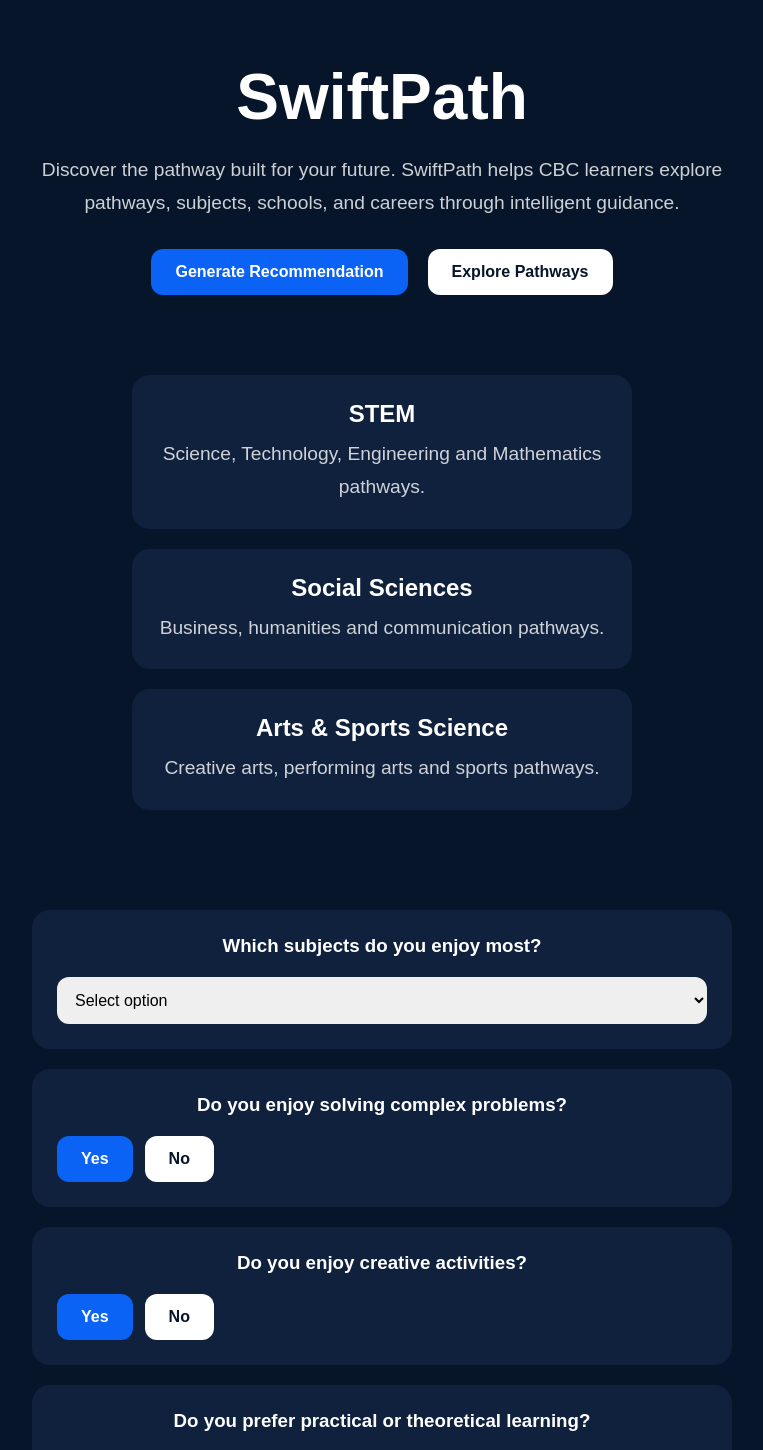
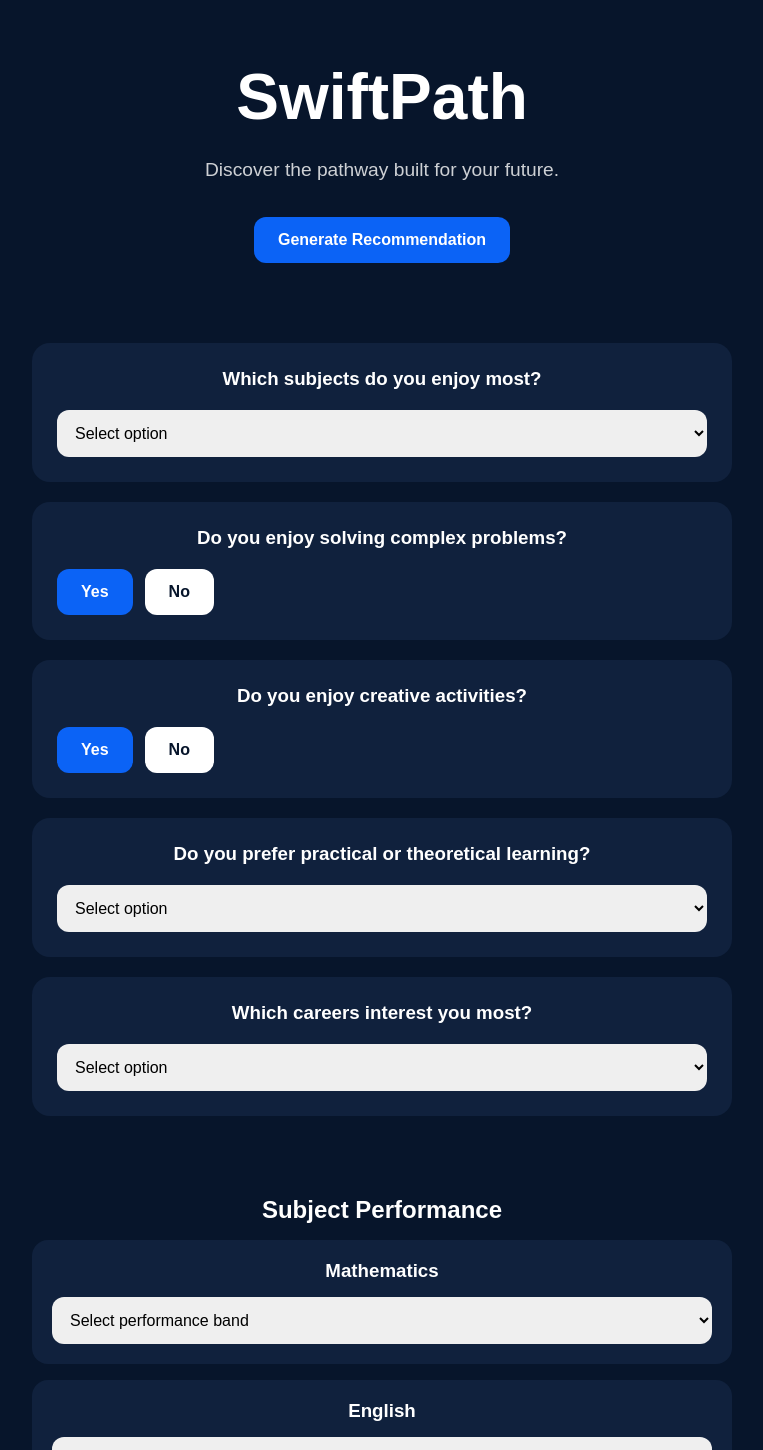
Before and after one commit to 77joses/SwiftPath-, a React (Vite) app: page / in a window 1280 px wide. Shown: the top 1450 px of the page, without its empty margins (258-1021 px from the left). Built offline with nearby package versions, Linux system fonts and the light colour scheme.

Commit message:
Update App.jsx

```diff
--- a/src/App.jsx
+++ b/src/App.jsx
@@ -31,6 +31,9 @@ export default function App() {
     useState({});
 
   const [selectedCounty, setSelectedCounty] =
+    useState("");
+
+  const [selectedCategory, setSelectedCategory] =
     useState("");
 
   const [pathwayScores, setPathwayScores] =
@@ -193,6 +196,10 @@ export default function App() {
       (
         selectedCounty === "" ||
         school.county === selectedCounty
+      ) &&
+      (
+        selectedCategory === "" ||
+        school.category === selectedCategory
       )
   );
 
@@ -205,8 +212,6 @@ export default function App() {
 
         <p>
           Discover the pathway built for your future.
-          SwiftPath helps CBC learners explore pathways,
-          subjects, schools, and careers through intelligent guidance.
         </p>
 
         <div className="buttons">
@@ -216,10 +221,6 @@ export default function App() {
             onClick={generateRecommendation}
           >
             Generate Recommendation
-          </button>
-
-          <button className="secondary">
-            Explore Pathways
           </button>
 
         </div>
@@ -235,6 +236,7 @@ export default function App() {
               maxWidth: "700px",
             }}
           >
+
             <h2>
               Recommended Pathway:
             </h2>
@@ -258,61 +260,12 @@ export default function App() {
               {recommendationReason}
             </p>
 
-            <div
-              style={{
-                marginTop: "25px",
-              }}
-            >
-
-              <h3>
-                Alternative Pathways
-              </h3>
-
-              {pathwayScores.map(
-                (item, index) => (
-                  <p
-                    key={index}
-                    style={{
-                      marginTop: "10px",
-                    }}
-                  >
-                    {index + 1}.
-                    {" "}
-                    {item.pathway}
-                    {" "}
-                    ({item.score} points)
-                  </p>
-                )
-              )}
-
-            </div>
-
           </div>
         )}
 
         <div
           style={{
             marginTop: "60px",
-            width: "100%",
-            display: "flex",
-            flexDirection: "column",
-            alignItems: "center",
-          }}
-        >
-
-          {pathways.map((pathway) => (
-            <PathwayCard
-              key={pathway.id}
-              name={pathway.name}
-              description={pathway.description}
-            />
-          ))}
-
-        </div>
-
-        <div
-          style={{
-            marginTop: "80px",
             width: "100%",
             display: "flex",
             flexDirection: "column",
@@ -347,7 +300,7 @@ export default function App() {
           }}
         >
 
-          <h2 style={{ marginBottom: "20px" }}>
+          <h2>
             Subject Performance
           </h2>
 
@@ -373,54 +326,13 @@ export default function App() {
           }}
         >
 
-          <h2 style={{ marginBottom: "20px" }}>
-            Preferred Pathways
-          </h2>
-
-          <PathwaySelector
-            pathways={pathwayChoices}
-          />
-
-        </div>
-
-        <div
-          style={{
-            marginTop: "80px",
-            width: "100%",
-            display: "flex",
-            flexDirection: "column",
-            alignItems: "center",
-          }}
-        >
-
-          <h2 style={{ marginBottom: "20px" }}>
-            Subject Combinations
-          </h2>
-
-          <CombinationSelector
-            combinations={subjectCombinations}
-          />
-
-        </div>
-
-        <div
-          style={{
-            marginTop: "80px",
-            width: "100%",
-            display: "flex",
-            flexDirection: "column",
-            alignItems: "center",
-          }}
-        >
-
-          <h2 style={{ marginBottom: "20px" }}>
-            School Preferences
-          </h2>
-
           <SchoolFilter
             counties={counties}
             onCountyChange={
               setSelectedCounty
+            }
+            onCategoryChange={
+              setSelectedCategory
             }
           />
 
```
